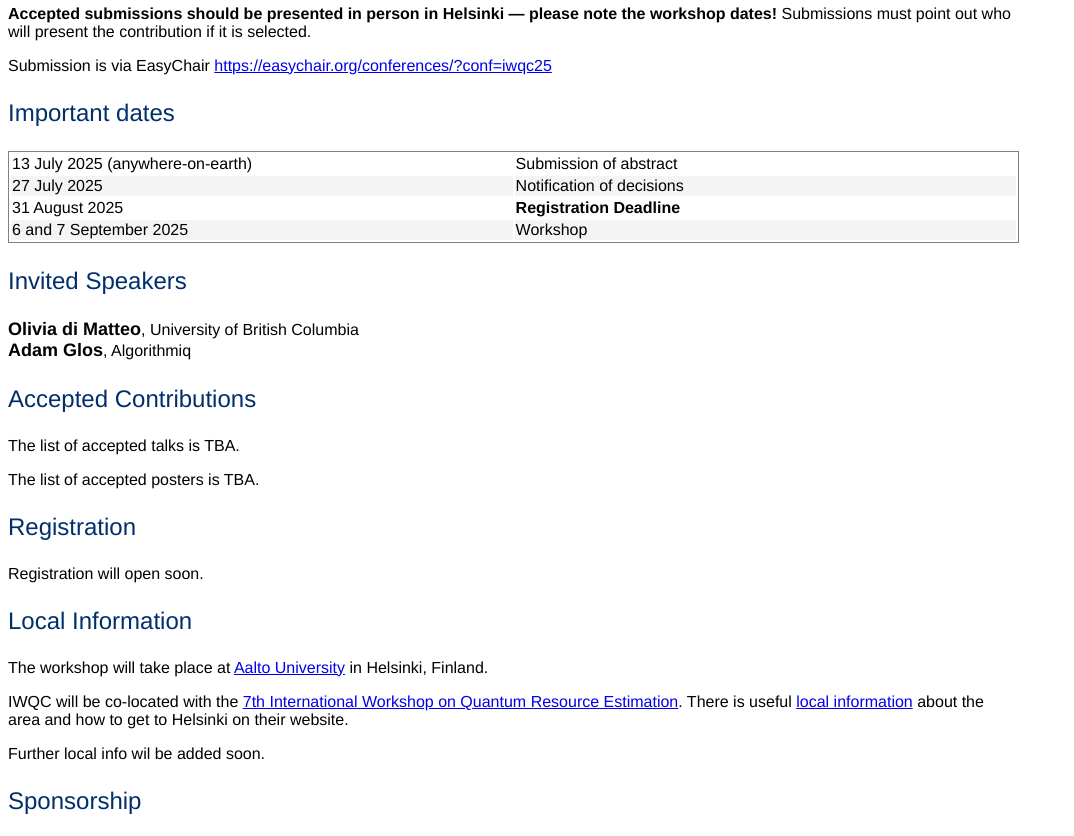
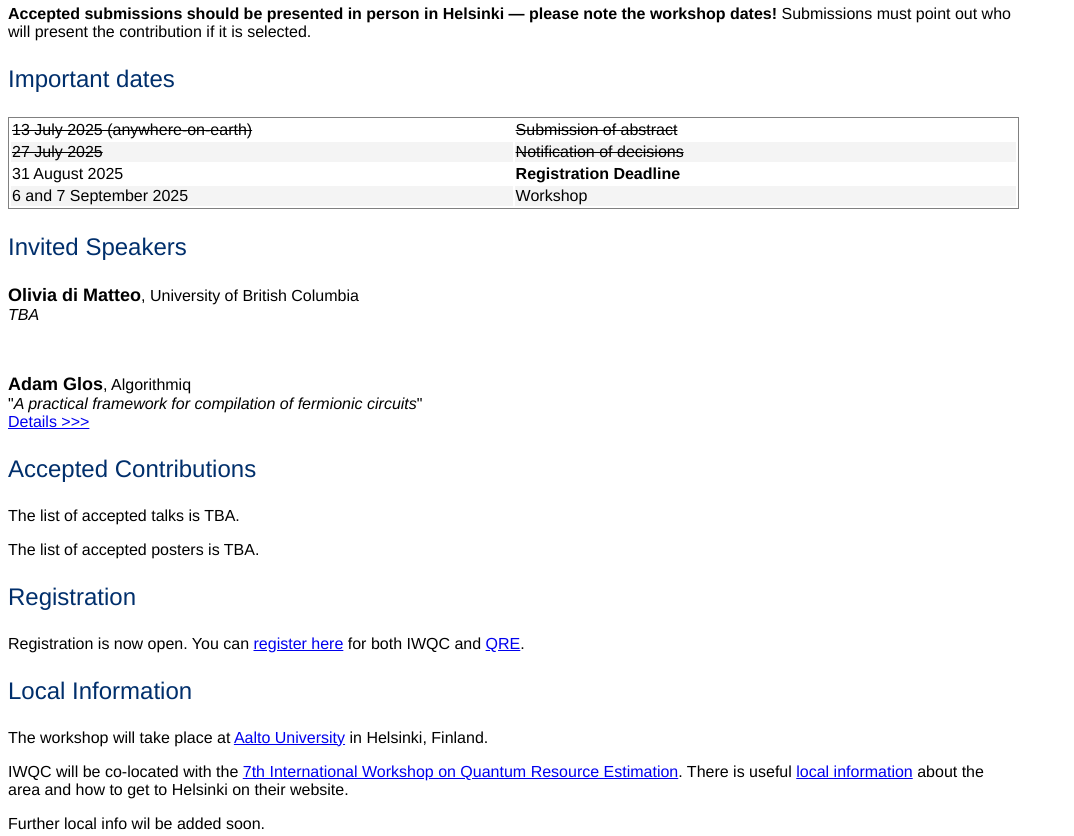
Before and after one commit to quantum-compilers/iwqc25, a plain HTML site: page docs/index.html in a window 1280 px wide. Shown: the part 740-1576 px from the top of the page, without its empty margins (0-1074 px from the left). Drawn offline with Linux system fonts and the light colour scheme.

Commit message:
added links to registration, struck out passed dares, added Adams talk, removed submission link, minor tweak to CSS.

```diff
--- a/docs/index.html
+++ b/docs/index.html
@@ -41,18 +41,19 @@ The workshop aims to bring together researchers from quantum computing, electron
 
 <p><strong>Accepted submissions should be presented in person in Helsinki — please note the workshop dates!</strong> Submissions must point out who will present the contribution if it is selected.</p>
 
+<!--
 <p>
   Submission is via EasyChair <a target=_blank href="https://easychair.org/conferences/?conf=iwqc25">https://easychair.org/conferences/?conf=iwqc25</a>
 </p>
-
+-->
 
 <h3>Important dates</h3>
 
 <table id="dates">
-  <tr><td>13 July 2025 (anywhere-on-earth)</td>
-    <td>Submission of abstract</td></tr>
-  <tr><td>27 July 2025</td>
-    <td>Notification of decisions</td></tr>
+  <tr><td><s>13 July 2025 (anywhere-on-earth)</s></td>
+    <td><s>Submission of abstract</s></td></tr>
+  <tr><td><s>27 July 2025</s></td>
+    <td><s>Notification of decisions</s></td></tr>
   <tr><td>31 August 2025</td>
     <td><b>Registration Deadline</b></td></tr>
   <tr><td>6 and 7 September 2025</td>
@@ -64,15 +65,15 @@ The workshop aims to bring together researchers from quantum computing, electron
 <div class="invited-speaker">
 <!--   <img height="100" class="speaker-photo" src=""> -->
   <span class="speaker-name">Olivia di Matteo</span>, University of British Columbia<br>
-<!--  <span class="talk-title">TITLE</span><br>
-  <a href="invited1.html">Details >>></a> -->
+<span class="talk-title">TBA</span><!-- <br>
+<a href="invited1.html">Details >>></a> -->
 </div>
-
+<p>&nbsp;</p>
 <div class="invited-speaker">
 <!--   <img height="100" class="speaker-photo" src="adam-glos.png"> -->
   <span class="speaker-name">Adam Glos</span>, Algorithmiq<br>
-<!--   <span class="talk-title">TITLE</span><br>
-  <a href="invited2.html">Details >>></a> -->
+  "<span class="talk-title">A practical framework for compilation of fermionic circuits</span>"<br>
+  <a href="invited2.html">Details >>></a>
 </div>
 
 
@@ -94,7 +95,8 @@ The workshop aims to bring together researchers from quantum computing, electron
 
 <h3>Registration</h3>
 
-<p>Registration will open soon.</p>
+<p>Registration is now open.  You can <a href="https://link.webropolsurveys.com/EP/BE5F452DB33EF2C7">register here</a> for both IWQC and <a href="https://www.quantumresource.org">QRE</a>.
+</p>
 
 <h3>Local Information</h3>
 
--- a/docs/qwof.css
+++ b/docs/qwof.css
@@ -86,6 +86,10 @@ margin-bottom: 0;
 .iwqc-content .invited-speaker .speaker-name {
     font-size: large;
     font-weight: bold;
+}
+
+.iwqc-content .invited-speaker .talk-title {
+    font-style: italic;
 }
 
 .iwqc-content .speaker-photo {
```
